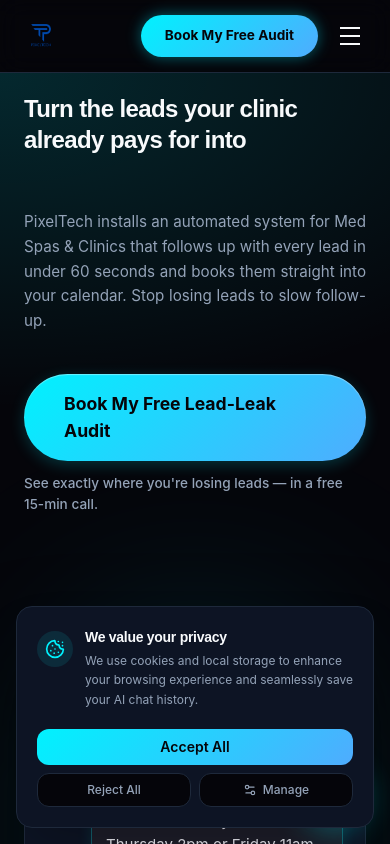
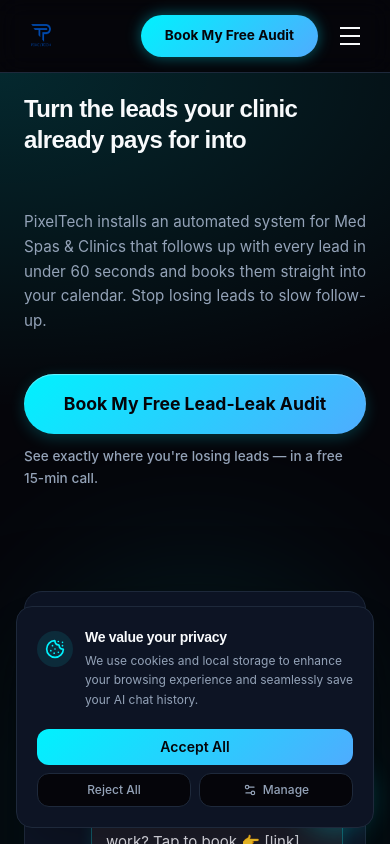
Before and after one commit to MAMuneebGhori/pixeltech-agency, a React (Vite) app in the folder pixel tech/: page / in a window 390 px wide. Shown: the top 844 px of the page. Built offline with nearby package versions, Linux system fonts and the light colour scheme.

Commit message:
Fix text wrapping and mobile button layout in HeroSection

```diff
--- a/pixel tech/src/components/HeroSection.jsx
+++ b/pixel tech/src/components/HeroSection.jsx
@@ -81,8 +81,8 @@
 
             <motion.h1 variants={h1Variants} className="mb-6 text-[1.5rem] sm:text-2xl md:text-3xl lg:text-[2.2rem] xl:text-[2.8rem] font-extrabold leading-[1.3] tracking-tight">
               <span className="block mb-2">
-                Turn the leads your clinic already pays for into <br className="hidden md:block" />
-                <span className="text-gradient inline-flex items-center min-w-[300px]">
+                Turn the leads your clinic already pays for into{' '}
+                <span className="text-gradient inline-block min-w-max">
                   <AnimatePresence mode="wait">
                     <motion.span
                       key={currentTextIndex}
@@ -104,7 +104,7 @@
             </motion.p>
 
             <motion.div variants={itemVariants}>
-              <Link to="/booking" className="btn-primary inline-block px-8 py-4 text-lg">
+              <Link to="/booking" className="btn-primary inline-flex items-center justify-center whitespace-nowrap px-6 py-3.5 sm:px-8 sm:py-4 text-[0.95rem] sm:text-lg w-full sm:w-auto">
                 Book My Free Lead-Leak Audit
               </Link>
               <span className="block text-[0.85rem] text-mut mt-3 font-medium">
```
